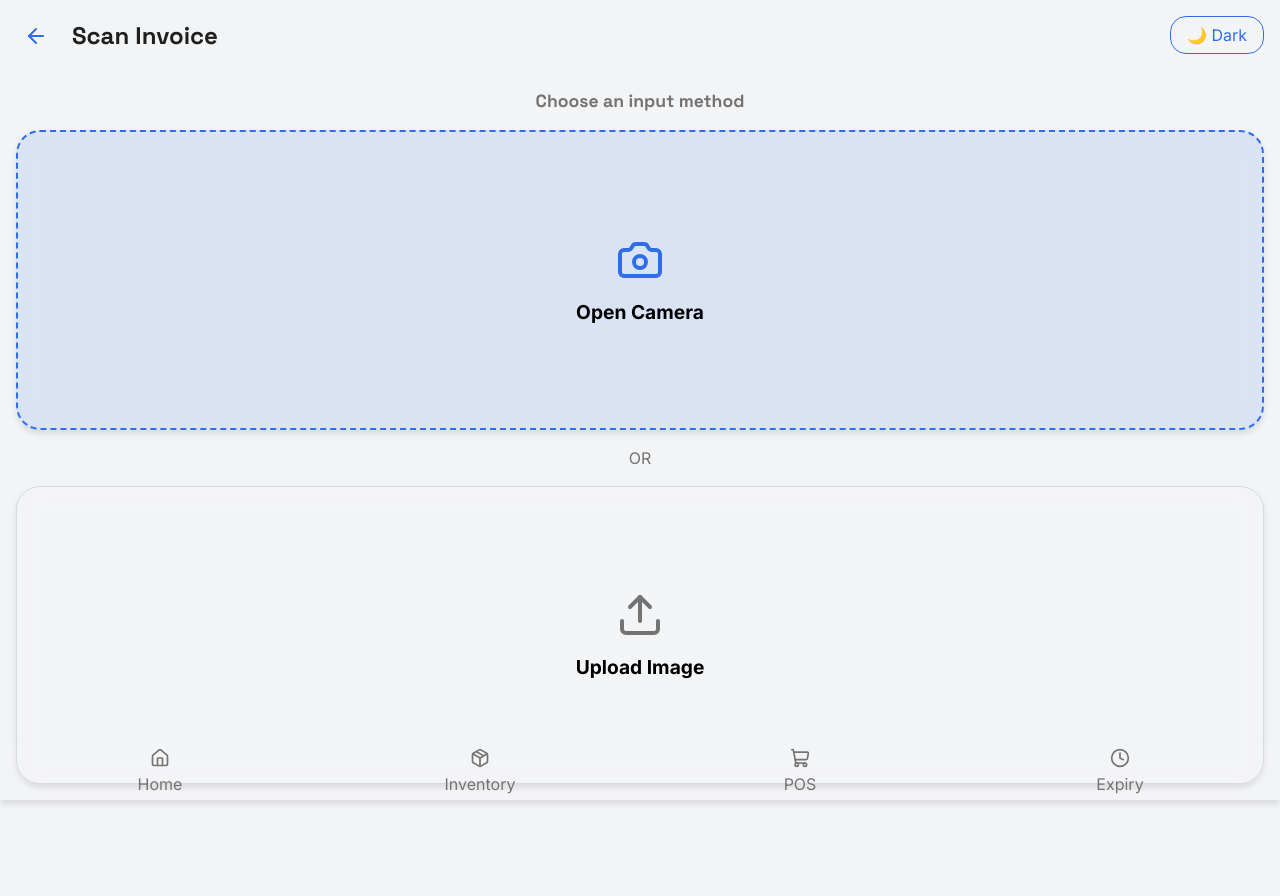
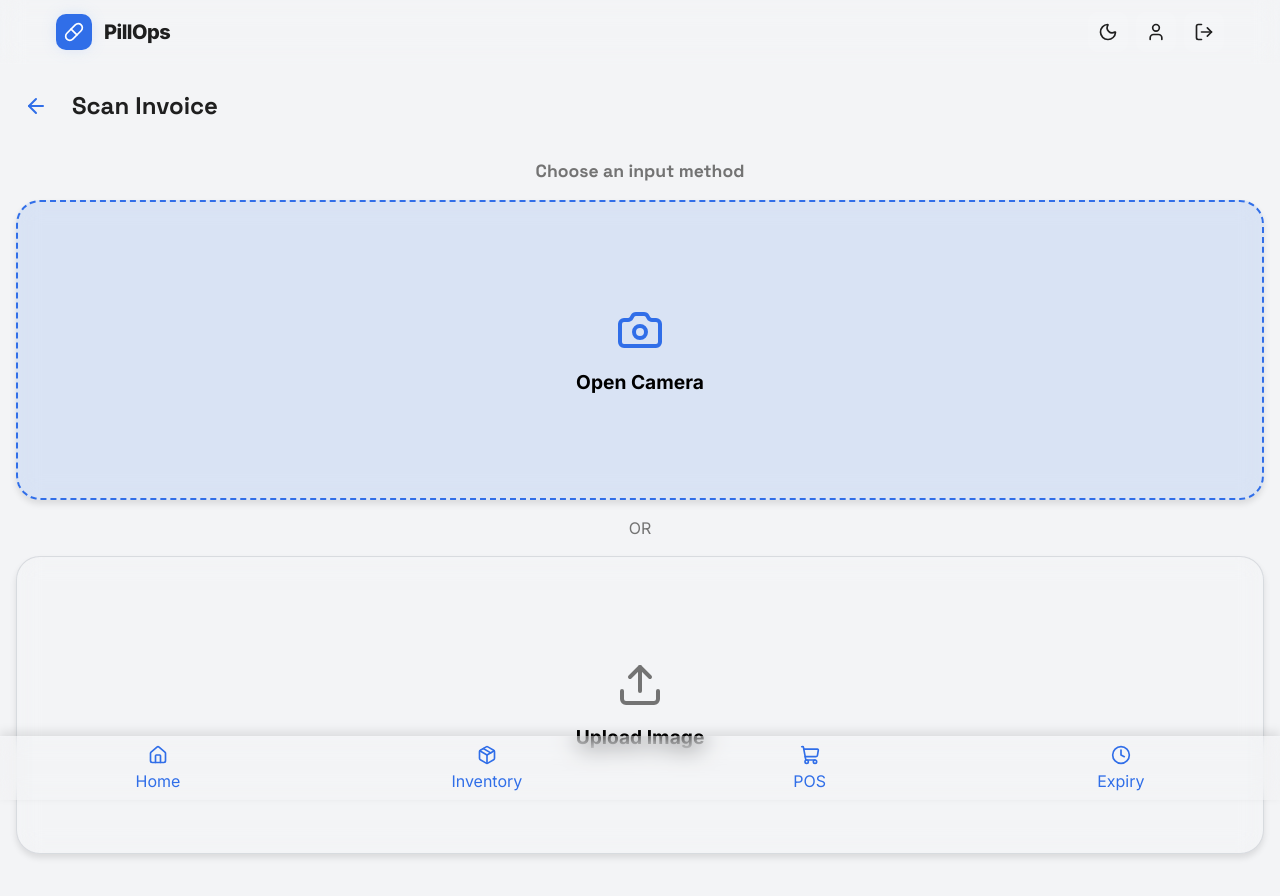
Before and after one commit to rtsjsi/PillOps, a Next.js app: page /purchases/scan in a window 1280 px wide. Shown: the top 896 px of the page. Before the commit the page ends 800 px from the top, so only its background shows below. Built offline with nearby package versions, Linux system fonts and the light colour scheme; no server answers.

Commit message:
style: fix overlapping UI, add proper header and profile page, improve layout

```diff
--- a/src/app/globals.css
+++ b/src/app/globals.css
@@ -63,7 +63,6 @@ button {
 }
 
 
-/* Utility classes */
 .flex-center {
   display: flex;
   align-items: center;
@@ -79,15 +78,32 @@ button {
 .mt-3 { margin-top: var(--space-3); }
 .mt-4 { margin-top: var(--space-4); }
 
+.container {
+  width: 100%;
+  max-width: 1200px;
+  margin: 0 auto;
+  padding: 0 var(--space-4);
+}
+
+.main-content {
+  padding-top: 70px; /* Account for fixed header */
+  padding-bottom: 80px; /* Account for fixed bottom nav */
+  min-height: 100vh;
+  display: flex;
+  flex-direction: column;
+}
+
 /* Glassmorphism card */
 .glass-card {
-  background: var(--color-bg-glass);
+  background: var(--color-bg-card);
   backdrop-filter: blur(12px);
   border-radius: var(--radius-lg);
+  border: 1px solid rgba(255, 255, 255, 0.05);
   box-shadow: var(--shadow-md);
   padding: var(--space-4);
-  transition: var(--transition-medium);
+  transition: all 0.3s ease;
 }
+
 
 .glass-card:hover {
   box-shadow: var(--shadow-lg);
@@ -130,25 +146,93 @@ button {
 .bottom-nav {
   position: fixed;
   inset: auto 0 0 0;
-  height: 56px;
+  height: 64px;
   background: var(--color-bg-card);
+  backdrop-filter: blur(12px);
   display: flex;
   justify-content: space-around;
   align-items: center;
-  box-shadow: var(--shadow-md);
-  z-index: 10;
+  border-top: 1px solid rgba(255, 255, 255, 0.05);
+  box-shadow: 0 -4px 10px rgba(0, 0, 0, 0.1);
+  z-index: 100;
 }
 
-.bottom-nav a {
-  flex: 1;
-  text-align: center;
-  color: var(--color-text-muted);
-  font-size: var(--font-size-sm);
+/* Fixed Header */
+.fixed-header {
+  position: fixed;
+  top: 0;
+  left: 0;
+  right: 0;
+  height: 64px;
+  background: var(--color-bg-card);
+  backdrop-filter: blur(12px);
+  border-bottom: 1px solid rgba(255, 255, 255, 0.05);
+  z-index: 100;
+  display: flex;
+  align-items: center;
 }
 
-.bottom-nav a.active {
-  color: var(--color-primary);
+.header-inner {
+  display: flex;
+  justify-content: space-between;
+  align-items: center;
+  width: 100%;
 }
+
+.brand {
+  display: flex;
+  align-items: center;
+  gap: 12px;
+  text-decoration: none;
+  color: var(--color-text);
+}
+
+.logo-icon {
+  width: 36px;
+  height: 36px;
+  background: var(--color-primary);
+  color: white;
+  border-radius: 10px;
+  display: flex;
+  align-items: center;
+  justify-content: center;
+  box-shadow: 0 0 15px var(--color-primary-glow);
+}
+
+.brand-name {
+  font-weight: 800;
+  font-size: 1.25rem;
+  letter-spacing: -0.5px;
+}
+
+.header-actions {
+  display: flex;
+  align-items: center;
+  gap: 8px;
+}
+
+.icon-btn {
+  width: 40px;
+  height: 40px;
+  border-radius: 10px;
+  display: flex;
+  align-items: center;
+  justify-content: center;
+  color: var(--color-text);
+  background: rgba(255, 255, 255, 0.05);
+  transition: all 0.2s ease;
+}
+
+.icon-btn:hover {
+  background: rgba(255, 255, 255, 0.1);
+  transform: translateY(-1px);
+}
+
+.logout-btn:hover {
+  color: var(--color-danger);
+  background: rgba(239, 68, 68, 0.1);
+}
+
 
 /* Simple fade‑in animation for page transitions */
 .page-enter {
--- a/src/app/layout.tsx
+++ b/src/app/layout.tsx
@@ -2,7 +2,8 @@ import './globals.css';
 import type { Metadata } from 'next';
 import { Inter, Space_Grotesk } from 'next/font/google';
 import BottomNav from '@/components/ui/BottomNav';
-import ThemeProvider from '@/components/ui/ThemeProvider';
+import Header from '@/components/ui/Header';
+import { ThemeProvider } from '@/components/ui/ThemeProvider';
 
 // Load Google Fonts – Inter for UI, Space Grotesk for headings
 const inter = Inter({ subsets: ['latin'], variable: '--font-sans' });
@@ -22,11 +23,10 @@ export default function RootLayout({ children }: { children: React.ReactNode })
     <html lang="en" className={`${inter.variable} ${spaceGrotesk.variable}`}>
       <body>
         <ThemeProvider>
-          {/* Main content */}
-          <main className="flex flex-col min-h-screen">
+          <Header />
+          <main className="main-content">
             {children}
           </main>
-          {/* Bottom navigation – visible on mobile */}
           <BottomNav />
         </ThemeProvider>
       </body>
--- /dev/null
+++ b/src/components/ui/Header.tsx
@@ -0,0 +1,50 @@
+'use client';
+
+import { useTheme } from './ThemeProvider';
+import { Pill, Sun, Moon, User, LogOut } from 'lucide-react';
+import Link from 'next/link';
+import { usePathname } from 'next/navigation';
+import { createClient } from '@/utils/supabase/client';
+import { useRouter } from 'next/navigation';
+
+export default function Header() {
+  const { theme, toggleTheme } = useTheme();
+  const pathname = usePathname();
+  const router = useRouter();
+  const supabase = createClient();
+
+  if (pathname === '/' || pathname === '/login') return null;
+
+  const handleLogout = async () => {
+    await supabase.auth.signOut();
+    router.push('/login');
+    router.refresh();
+  };
+
+  return (
+    <header className="fixed-header">
+      <div className="container header-inner">
+        <Link href="/dashboard" className="brand">
+          <div className="logo-icon">
+            <Pill size={20} />
+          </div>
+          <span className="brand-name">PillOps</span>
+        </Link>
+
+        <div className="header-actions">
+          <button onClick={toggleTheme} className="icon-btn" aria-label="Toggle theme">
+            {theme === 'light' ? <Moon size={20} /> : <Sun size={20} />}
+          </button>
+
+          <Link href="/profile" className="icon-btn" aria-label="Profile">
+            <User size={20} />
+          </Link>
+
+          <button onClick={handleLogout} className="icon-btn logout-btn" aria-label="Logout">
+            <LogOut size={20} />
+          </button>
+        </div>
+      </div>
+    </header>
+  );
+}
--- a/src/components/ui/ThemeProvider.tsx
+++ b/src/components/ui/ThemeProvider.tsx
@@ -1,39 +1,50 @@
 'use client';
 
-import { useState, useEffect } from 'react';
+import { createContext, useContext, useState, useEffect } from 'react';
 
-export default function ThemeProvider({ children }: { children: React.ReactNode }) {
-  const [theme, setTheme] = useState<'light' | 'dark'>('light');
+type Theme = 'light' | 'dark';
+type ThemeContextType = {
+  theme: Theme;
+  toggleTheme: () => void;
+};
+
+const ThemeContext = createContext<ThemeContextType | undefined>(undefined);
+
+export function ThemeProvider({ children }: { children: React.ReactNode }) {
+  const [theme, setTheme] = useState<Theme>('light');
+  const [mounted, setMounted] = useState(false);
 
   useEffect(() => {
-    const stored = localStorage.getItem('pillops_theme') as 'light' | 'dark' | null;
-    if (stored && stored !== theme) {
+    setMounted(true);
+    const stored = localStorage.getItem('pillops_theme') as Theme | null;
+    if (stored) {
       setTheme(stored);
-    } else if (!stored) {
-      const prefersDark = typeof window !== 'undefined' && window.matchMedia('(prefers-color-scheme: dark)').matches;
-      const newTheme = prefersDark ? 'dark' : 'light';
-      if (newTheme !== theme) setTheme(newTheme);
+    } else {
+      const prefersDark = window.matchMedia('(prefers-color-scheme: dark)').matches;
+      setTheme(prefersDark ? 'dark' : 'light');
     }
-  }, [theme]);
+  }, []);
 
   useEffect(() => {
-    document.documentElement.dataset.theme = theme;
-    localStorage.setItem('pillops_theme', theme);
-  }, [theme]);
+    if (mounted) {
+      document.documentElement.dataset.theme = theme;
+      localStorage.setItem('pillops_theme', theme);
+    }
+  }, [theme, mounted]);
 
-  const toggleTheme = () => setTheme(prev => (prev === 'light' ? 'dark' : 'light'));
+  const toggleTheme = () => setTheme((prev) => (prev === 'light' ? 'dark' : 'light'));
 
   return (
-    <>
-      <button
-        onClick={toggleTheme}
-        className="btn btn-outline"
-        style={{ position: 'fixed', top: '1rem', right: '1rem', zIndex: 1000 }}
-        aria-label="Toggle light/dark mode"
-      >
-        {theme === 'light' ? '🌙 Dark' : '☀️ Light'}
-      </button>
+    <ThemeContext.Provider value={{ theme, toggleTheme }}>
       {children}
-    </>
+    </ThemeContext.Provider>
   );
 }
+
+export const useTheme = () => {
+  const context = useContext(ThemeContext);
+  if (context === undefined) {
+    throw new Error('useTheme must be used within a ThemeProvider');
+  }
+  return context;
+};
```
Also changed, not shown: src/app/actions.ts (+18 -0 lines), src/app/dashboard/page.tsx (+7 -20 lines), src/app/profile/page.tsx (added, +88 -0 lines).
